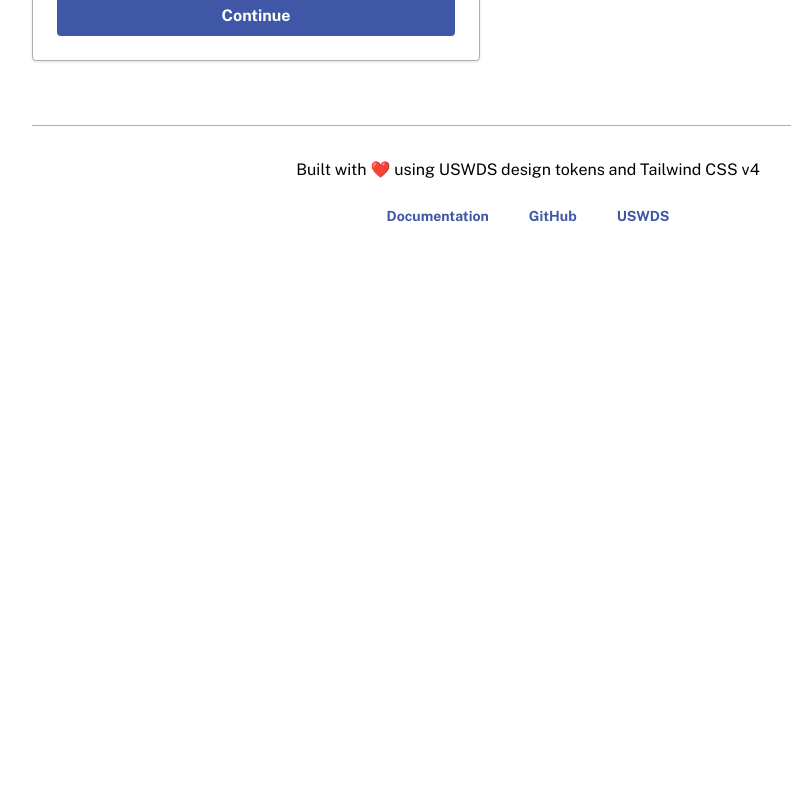
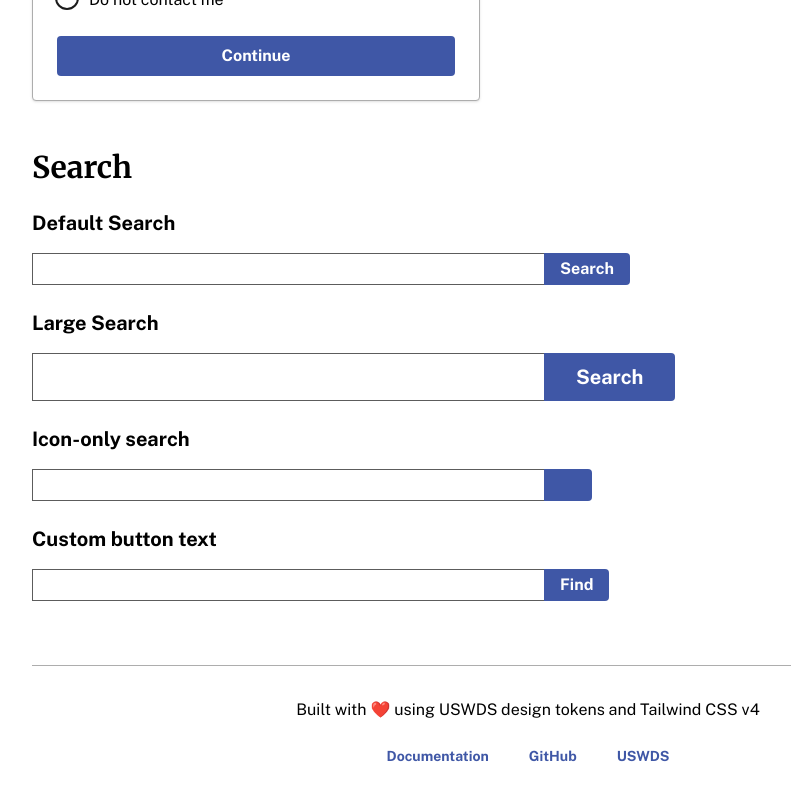
Before and after one commit to fmanuelos/uswds-demo, a Next.js app: page / in a window 1280 px wide. Shown: the part 7662-8462 px from the top of the page, without its empty margins (112-903 px from the left). Before the commit the page ends 7928 px from the top, so only its background shows below. Built offline with nearby package versions, Linux system fonts and the light colour scheme; what @iconify/tailwind4 would draw is missing.

Commit message:
Added Search Box

```diff
--- a/src/app/page.tsx
+++ b/src/app/page.tsx
@@ -10,6 +10,7 @@ import { Pagination, PaginationContent, PaginationEllipsis, PaginationItem, Pagi
 import { Checkbox } from "@/components/ui/checkbox"
 import { RadioGroup, RadioGroupItem } from "@/components/ui/radio-group"
 import { Label } from "@/components/ui/label"
+import { SearchExamples } from "@/components/search-component"
 
 export default function Home() {
   return (
@@ -1021,6 +1022,8 @@ export default function Home() {
         </div>
       </section>
 
+      <SearchExamples />
+
       {/* Footer */}
       <footer className="mt-16 pt-8 border-t border-gray-30">
         <div className="text-center">
--- /dev/null
+++ b/src/components/search-component.tsx
@@ -0,0 +1,33 @@
+"use client"
+
+import { Search } from "@/components/ui/search"
+
+export function SearchExamples() {
+  const handleSearch = (value: string) => {
+    console.log("Search value:", value)
+  }
+
+  return (
+    <section className="mb-12">
+      <h2 className="text-3xl font-bold mb-6 font-merriweather">Search</h2>
+      <div className="space-y-6">
+        <div>
+          <h3 className="text-xl font-bold mb-4">Default Search</h3>
+          <Search onSearch={handleSearch} />
+        </div>
+        <div>
+          <h3 className="text-xl font-bold mb-4">Large Search</h3>
+          <Search size="large" onSearch={handleSearch} />
+        </div>
+        <div>
+          <h3 className="text-xl font-bold mb-4">Icon-only search</h3>
+          <Search iconOnly onSearch={handleSearch} />
+        </div>
+        <div>
+          <h3 className="text-xl font-bold mb-4">Custom button text</h3>
+          <Search buttonText="Find" onSearch={handleSearch} />
+        </div>
+      </div>
+    </section>
+  )
+}
--- a/src/components/ui/checkbox.tsx
+++ b/src/components/ui/checkbox.tsx
@@ -11,7 +11,7 @@ const Checkbox = React.forwardRef<
   <CheckboxPrimitive.Root
     ref={ref}
     className={cn(
-      "peer size-5 shrink-0 rounded-sm border-2 border-gray-90 ring-offset-background focus-visible:outline-none focus-visible:ring-2 focus-visible:ring-ring focus-visible:ring-offset-2 disabled:cursor-not-allowed disabled:opacity-50 data-[state=checked]:bg-blue-60 data-[state=checked]:text-white data-[state=checked]:border-blue-60 focus:outline focus:outline-4 focus:outline-offset-4 focus:outline-blue-40 disabled:border-gray-50 disabled:data-[state=checked]:bg-gray-50",
+      "peer size-6 shrink-0 rounded-sm border-2 border-gray-90 ring-offset-background focus-visible:outline focus-visible:outline-4 focus-visible:outline-offset-2 focus-visible:outline-blue-40 disabled:cursor-not-allowed disabled:opacity-50 data-[state=checked]:bg-blue-60 data-[state=checked]:text-white data-[state=checked]:border-blue-60 focus:outline focus:outline-4 focus:outline-offset-4 focus:outline-offset-2 focus:outline-blue-40 disabled:border-gray-50 disabled:data-[state=checked]:bg-gray-50",
       className
     )}
     {...props}
--- a/src/components/ui/radio-group.tsx
+++ b/src/components/ui/radio-group.tsx
@@ -7,7 +7,29 @@ import { cn } from "@/lib/utils";
 const radioGroupVariants = cva("space-y-2");
 
 const radioItemVariants = cva(
-  "flex items-center justify-center shrink-0 relative cursor-pointer text-blue-60 border-none size-5 rounded-full ring-2 ring-offset-0 ring-gray-90 peer-focus:ring-2 peer-focus:ring-offset-0 peer-focus:ring-gray-90 peer-focus:outline peer-focus:outline-4 peer-focus:outline-offset-4 peer-focus:outline-blue-40 peer-disabled:ring-gray-50 peer-disabled:cursor-not-allowed peer-disabled:peer-checked:text-gray-50 peer-checked:ring-blue-60 peer-focus:peer-checked:ring-blue-60 before:size-4 before:rounded-full peer-checked:before:bg-blue-60 peer-checked:peer-disabled:before:bg-gray-50",
+  cn(
+    // Base layout and appearance
+    "flex items-center justify-center shrink-0 relative cursor-pointer",
+    "text-blue-60 border-none size-5 rounded-full",
+
+    // Default ring state
+    "ring-2 ring-offset-0 ring-gray-90",
+
+    // Focus states
+    "peer-focus:ring-2 peer-focus:ring-offset-0 peer-focus:ring-gray-90",
+    "peer-focus:outline peer-focus:outline-4 peer-focus:outline-offset-4 peer-focus:outline-blue-40",
+
+    // Disabled states
+    "peer-disabled:ring-gray-50 peer-disabled:cursor-not-allowed",
+    "peer-disabled:peer-checked:text-gray-50",
+
+    // Checked states
+    "peer-checked:ring-blue-60 peer-focus:peer-checked:ring-blue-60",
+
+    // Before pseudo-element (radio dot)
+    "before:size-4 before:rounded-full",
+    "peer-checked:before:bg-blue-60 peer-checked:peer-disabled:before:bg-gray-50"
+  ),
   {
     variants: {
       variant: {
--- /dev/null
+++ b/src/components/ui/search.tsx
@@ -0,0 +1,129 @@
+"use client";
+
+import * as React from "react";
+import { cva, type VariantProps } from "class-variance-authority";
+import { cn } from "@/lib/utils";
+
+const searchInputVariants = cva(
+  cn(
+    // Layout classes
+    "w-full max-w-lg border border-r-0 border-gray-60",
+    // Focus states
+    "focus:outline focus:outline-offset-0 focus:outline-4 focus:outline-blue-40",
+    // Invalid states
+    "data-[invalid]:ring-4 data-[invalid]:ring-red-60 data-[invalid]:border-transparent data-[invalid]:outline-offset-4"
+  ),
+  {
+    variants: {
+      size: {
+        default: "p-2 h-8 text-base",
+        large: "p-2 h-12 text-xl",
+      },
+    },
+    defaultVariants: {
+      size: "default",
+    },
+  }
+);
+
+const searchButtonVariants = cva(
+  "rounded-r font-bold leading-none flex items-center justify-center text-white bg-blue-60 hover:bg-blue-warm-70 active:bg-blue-warm-80 focus:outline focus:outline-4 focus:outline-offset-4 focus:outline-blue-40",
+  {
+    variants: {
+      size: {
+        default: "px-4 h-8 text-base",
+        large: "px-8 h-12 text-xl",
+      },
+      iconOnly: {
+        true: "px-3",
+        false: "",
+      },
+    },
+    defaultVariants: {
+      size: "default",
+      iconOnly: false,
+    },
+  }
+);
+
+export interface SearchProps
+  extends Omit<React.InputHTMLAttributes<HTMLInputElement>, "size">,
+    VariantProps<typeof searchInputVariants> {
+  label?: string;
+  buttonText?: string;
+  onSearch?: (value: string) => void;
+  iconOnly?: boolean;
+  inputProps?: React.InputHTMLAttributes<HTMLInputElement>;
+  buttonProps?: React.ButtonHTMLAttributes<HTMLButtonElement>;
+}
+
+const Search = React.forwardRef<HTMLInputElement, SearchProps>(
+  (
+    {
+      className,
+      size,
+      label = "Search",
+      buttonText = "Search",
+      onSearch,
+      iconOnly = false,
+      inputProps,
+      buttonProps,
+      ...props
+    },
+    ref
+  ) => {
+    const [searchValue, setSearchValue] = React.useState("");
+
+    const handleSubmit = (e: React.FormEvent) => {
+      e.preventDefault();
+      onSearch?.(searchValue);
+    };
+
+    const handleButtonClick = () => {
+      onSearch?.(searchValue);
+    };
+
+    const inputClasses = cn(searchInputVariants({ size }), className);
+
+    const buttonClasses = cn(searchButtonVariants({ size, iconOnly }));
+
+    return (
+      <div>
+        <label htmlFor={props.id || "search"} className="sr-only">
+          {label}
+        </label>
+        <form onSubmit={handleSubmit}>
+          <div className="relative flex items-center">
+            <input
+              id={props.id || "search"}
+              type="search"
+              className={inputClasses}
+              value={searchValue}
+              onChange={(e) => setSearchValue(e.target.value)}
+              ref={ref}
+              {...inputProps}
+              {...props}
+            />
+            <button
+              type="submit"
+              className={buttonClasses}
+              onClick={handleButtonClick}
+              aria-label={iconOnly ? "search" : undefined}
+              {...buttonProps}
+            >
+              {iconOnly ? (
+                <div className="icon-[material-symbols--search] size-6" />
+              ) : (
+                buttonText
+              )}
+            </button>
+          </div>
+        </form>
+      </div>
+    );
+  }
+);
+
+Search.displayName = "Search";
+
+export { Search, searchInputVariants, searchButtonVariants };
```
